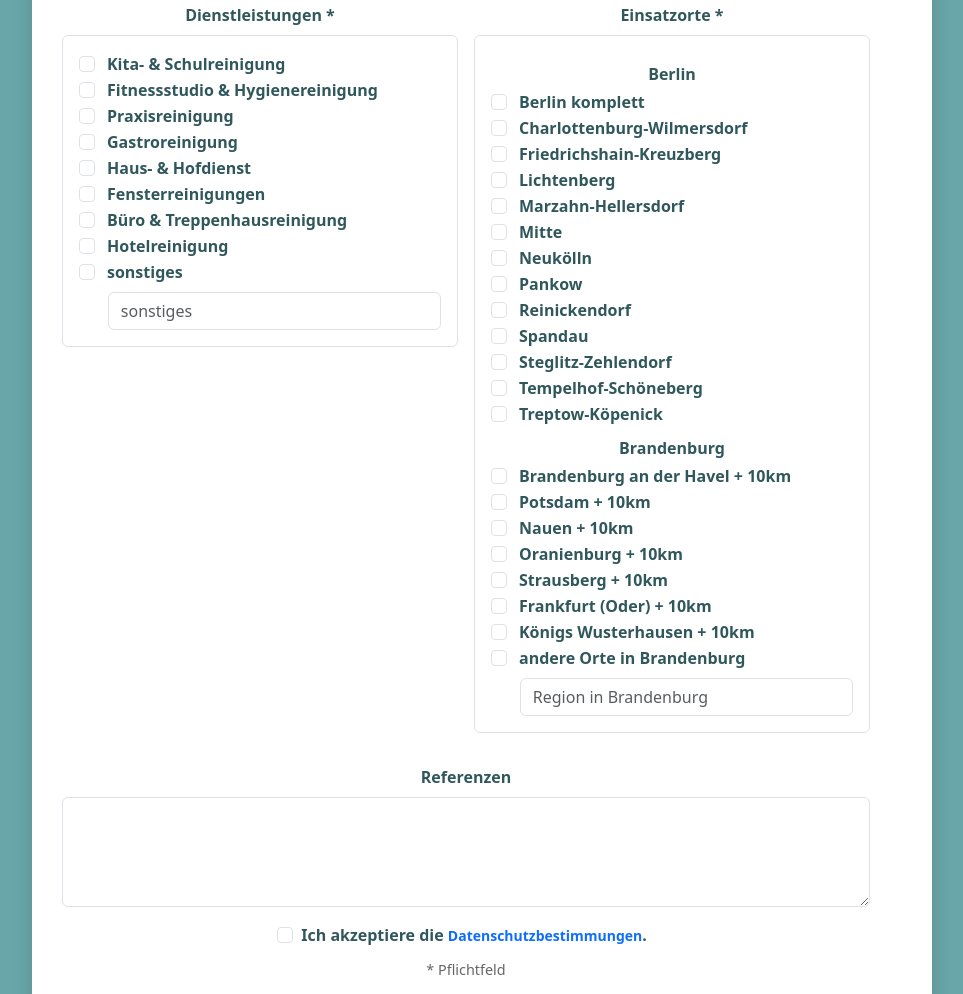
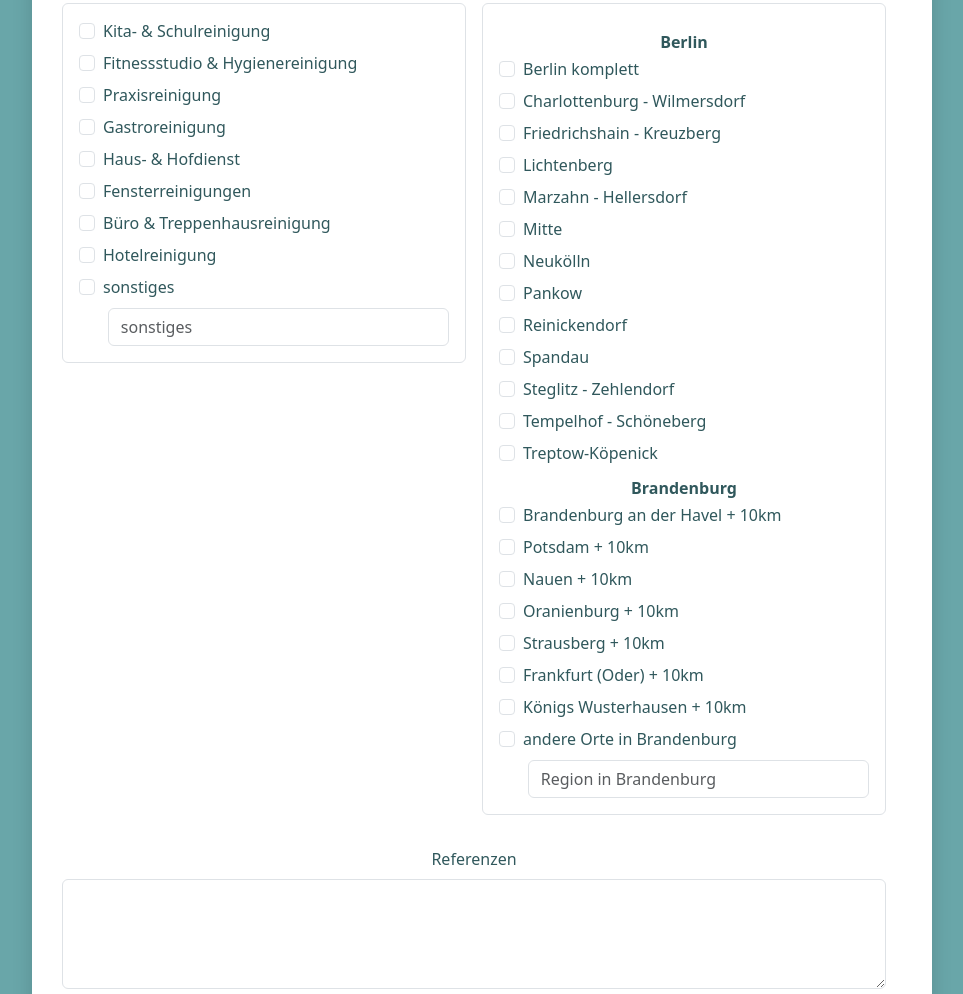
Before and after one commit to LuciaFeddersen/wischperten, a plain HTML site: page sites/subcontractor.html in a window 1280 px wide. Shown: the part 1301-2295 px from the top of the page, without its empty margins (158-1121 px from the left). Drawn offline with nearby package versions, Linux system fonts and the light colour scheme.

Commit message:
some changes

```diff
--- a/sites/subcontractor.html
+++ b/sites/subcontractor.html
@@ -11,9 +11,7 @@
     <link rel="stylesheet" type="text/css" href="../css/style.css">
 
     <style>
-       * {
-        max-width: 100%;
-      }
+      /* Grundlegendes Styling */
       .form-container {
         background-color: #ffffff;
         border-radius: 15px;
@@ -32,51 +30,57 @@
         border-color: #30585C;
       }
       label {
-        font-weight: 600;
         color: #30585C;
       }
       .form-control:focus {
         border-color: #69A6A9;
         box-shadow: 0 0 5px rgba(105, 166, 169, 0.5);
       }
-      @media (max-width: 768px) {
-        .form-container {
-          padding: 20px;
-        }
+
+      /* Checkbox Styling */
+      .form-check {
+        display: flex;
+        align-items: flex-start;
+        gap: 0.5rem;
+        margin-bottom: 0.5rem;
       }
+
+      .form-check-input {
+        min-width: 1rem;
+        min-width: 1rem;
+        max-height: 1rem;
+        max-height: 1rem;
+        margin-top: 0.2rem;
+      }
+
       .form-check-label {
-        color: #30585C;
-        margin-left: 4px;
-        float: left;
+        line-height: 1.4;
+        margin-left: 0;
       }
-      .form-check-label-datenschutz {
-        color: #30585C;
-        margin-left: 4px;
-      }
-      .form-check-input:checked {
-        background-color: #9DD3D0;
-        border-color: #69A6A9;
-      }
-      .form-label {
-        margin-bottom: 0.5rem;
-        font-weight: 600;
-      }
-      .row {
-        margin-top: 1rem;
-      }
-      .form-check-datschenschutz {
-        float: none !important;
-      }
+
+      /* Unterüberschriften für Bereiche */
       .subheading {
         font-weight: bold;
         color: #30585C;
         margin-top: 10px;
         margin-bottom: 4px;
       }
-      .pflicht-hinweis {
-        font-size: 0.9rem;
-        color: #666;
-        margin-top: 10px;
+
+      /* Textinput für "Sonstiges" und "Brandenburg" */
+      #sonstiges-input, #brandenburg-input {
+          margin-left: 1.8rem;
+          margin-top: 0.3rem;
+      }
+
+      /* Mobile Anpassung */
+      @media (max-width: 768px) {
+        .form-container {
+          padding: 20px;
+        }
+        .form-check-label {
+
+          text-align: left;
+        }
       }
     </style>
 </head>
@@ -237,17 +241,17 @@
                       <input class="form-check-input berlin" type="checkbox" name="einsatzorte" value="Berlin komplett" id="berlinKomplett">
                       <label class="form-check-label" for="berlinKomplett">Berlin komplett</label>
                     </div>
-                    <div class="form-check"><input class="form-check-input berlin" type="checkbox" name="einsatzorte" value="Charlottenburg-Wilmersdorf" id="eo-charlottenburg"><label class="form-check-label" for="eo-charlottenburg">Charlottenburg-Wilmersdorf</label></div>
-                    <div class="form-check"><input class="form-check-input berlin" type="checkbox" name="einsatzorte" value="Friedrichshain-Kreuzberg" id="eo-fhain"><label class="form-check-label" for="eo-fhain">Friedrichshain-Kreuzberg</label></div>
+                    <div class="form-check"><input class="form-check-input berlin" type="checkbox" name="einsatzorte" value="Charlottenburg-Wilmersdorf" id="eo-charlottenburg"><label class="form-check-label" for="eo-charlottenburg">Charlottenburg - Wilmersdorf</label></div>
+                    <div class="form-check"><input class="form-check-input berlin" type="checkbox" name="einsatzorte" value="Friedrichshain-Kreuzberg" id="eo-fhain"><label class="form-check-label" for="eo-fhain">Friedrichshain - Kreuzberg</label></div>
                     <div class="form-check"><input class="form-check-input berlin" type="checkbox" name="einsatzorte" value="Lichtenberg" id="eo-lichtenberg"><label class="form-check-label" for="eo-lichtenberg">Lichtenberg</label></div>
-                    <div class="form-check"><input class="form-check-input berlin" type="checkbox" name="einsatzorte" value="Marzahn-Hellersdorf" id="eo-marzahn"><label class="form-check-label" for="eo-marzahn">Marzahn-Hellersdorf</label></div>
+                    <div class="form-check"><input class="form-check-input berlin" type="checkbox" name="einsatzorte" value="Marzahn-Hellersdorf" id="eo-marzahn"><label class="form-check-label" for="eo-marzahn">Marzahn - Hellersdorf</label></div>
                     <div class="form-check"><input class="form-check-input berlin" type="checkbox" name="einsatzorte" value="Mitte" id="eo-mitte"><label class="form-check-label" for="eo-mitte">Mitte</label></div>
                     <div class="form-check"><input class="form-check-input berlin" type="checkbox" name="einsatzorte" value="Neukölln" id="eo-neukoelln"><label class="form-check-label" for="eo-neukoelln">Neukölln</label></div>
                     <div class="form-check"><input class="form-check-input berlin" type="checkbox" name="einsatzorte" value="Pankow" id="eo-pankow"><label class="form-check-label" for="eo-pankow">Pankow</label></div>
                     <div class="form-check"><input class="form-check-input berlin" type="checkbox" name="einsatzorte" value="Reinickendorf" id="eo-reinickendorf"><label class="form-check-label" for="eo-reinickendorf">Reinickendorf</label></div>
                     <div class="form-check"><input class="form-check-input berlin" type="checkbox" name="einsatzorte" value="Spandau" id="eo-spandau"><label class="form-check-label" for="eo-spandau">Spandau</label></div>
-                    <div class="form-check"><input class="form-check-input berlin" type="checkbox" name="einsatzorte" value="Steglitz-Zehlendorf" id="eo-steglitz"><label class="form-check-label" for="eo-steglitz">Steglitz-Zehlendorf</label></div>
-                    <div class="form-check"><input class="form-check-input berlin" type="checkbox" name="einsatzorte" value="Tempelhof-Schöneberg" id="eo-tempelhof"><label class="form-check-label" for="eo-tempelhof">Tempelhof-Schöneberg</label></div>
+                    <div class="form-check"><input class="form-check-input berlin" type="checkbox" name="einsatzorte" value="Steglitz-Zehlendorf" id="eo-steglitz"><label class="form-check-label" for="eo-steglitz">Steglitz - Zehlendorf</label></div>
+                    <div class="form-check"><input class="form-check-input berlin" type="checkbox" name="einsatzorte" value="Tempelhof-Schöneberg" id="eo-tempelhof"><label class="form-check-label" for="eo-tempelhof">Tempelhof - Schöneberg</label></div>
                     <div class="form-check"><input class="form-check-input berlin" type="checkbox" name="einsatzorte" value="Treptow-Köpenick" id="eo-treptow"><label class="form-check-label" for="eo-treptow">Treptow-Köpenick</label></div>
 
                     <!-- Brandenburg -->
```
